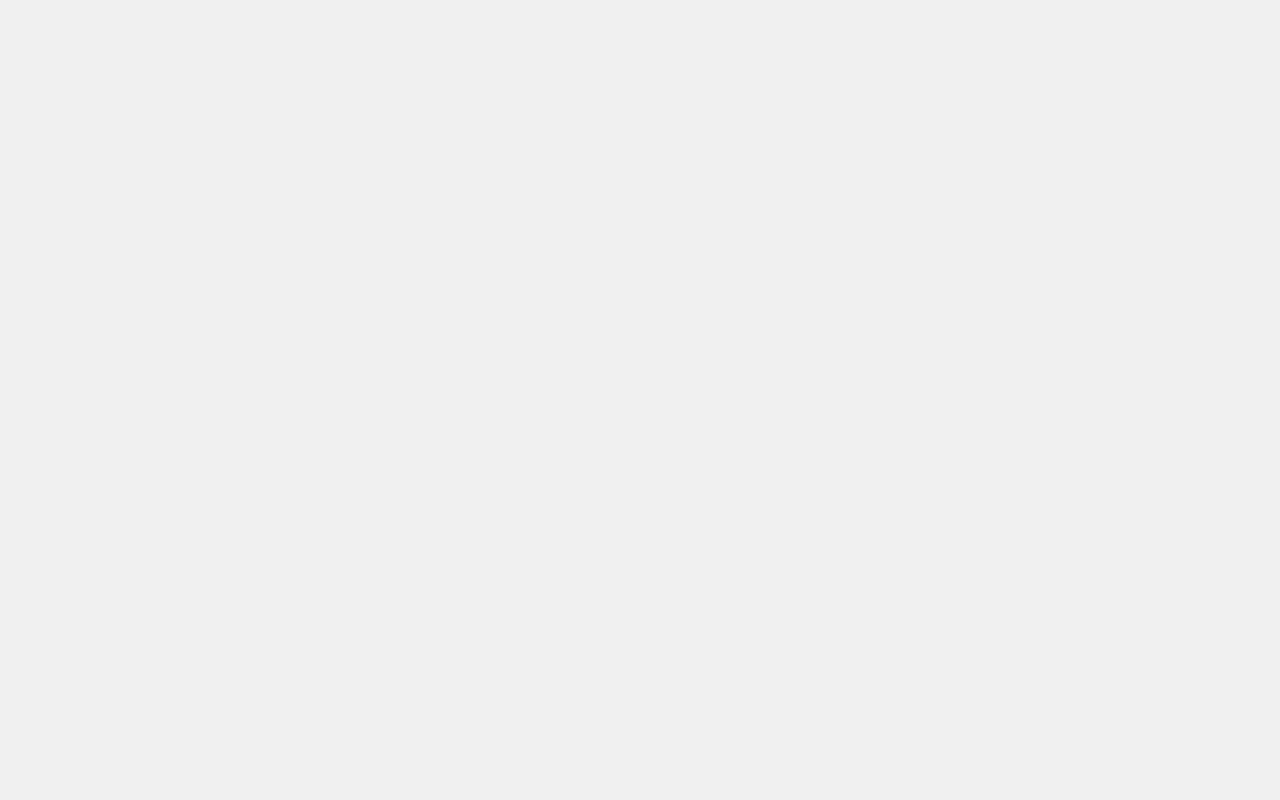
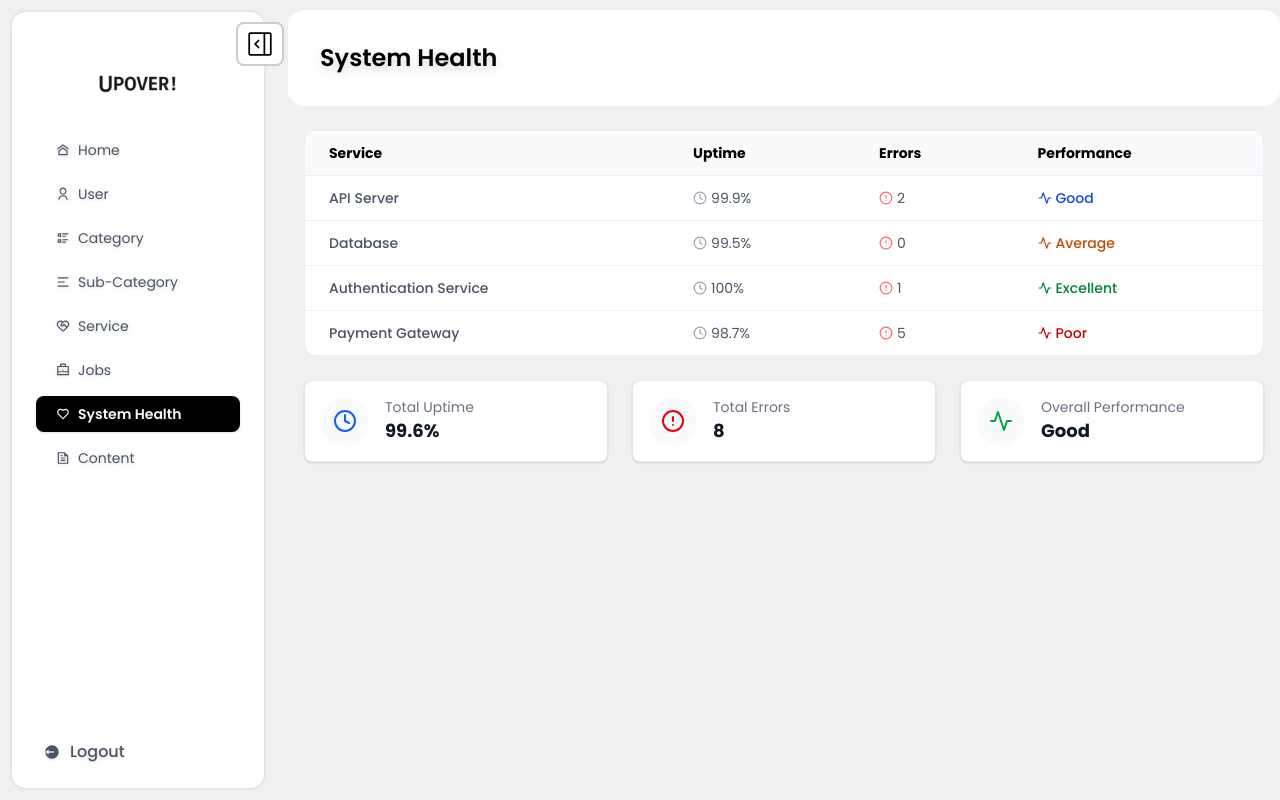
Before and after one commit to Duseca/upover-admin-panel, a React (Vite) app: page /system in a window 1280 px wide. Before the commit this address had no page. Built offline with nearby package versions, Linux system fonts and the light colour scheme.

Commit message:
frontend done

```diff
--- a/src/App.tsx
+++ b/src/App.tsx
@@ -13,6 +13,7 @@ import ServiceDetail from "./pages/Services/ServiceDetail";
 import Jobs from "./pages/Jobs/Jobs";
 import JobDetails from "./pages/Jobs/JobDetails";
 import Login from "./pages/Auth/Login";
+import SystemHealth from "./pages/System Health/SystemHealth";
 
 function App() {
 
@@ -21,7 +22,6 @@ function App() {
 
     <Route path="/" element={<RootLayout />} >
      <Route index element={<Home />} />
-
      <Route path='/user' element={<Users />} />
      <Route path='/user/:userId' element={<UserDetail />} />
      <Route path='/category' element={<Categories />} />
@@ -29,7 +29,8 @@ function App() {
      <Route path='/service' element={<Services />} />
      <Route path='/service/:serviceId' element={<ServiceDetail />} />
      <Route path='/job' element={<Jobs />} />
-      <Route path='/job/:id' element={<JobDetails />} />
+     <Route path='/job/:id' element={<JobDetails />} />
+     <Route path='/system' element={<SystemHealth />} />
      <Route path='/content' element={<Content />} />
      </Route>
       <Route path='/login' element={<Login />} />
--- a/src/components/Cards/QuickActionsCard.tsx
+++ b/src/components/Cards/QuickActionsCard.tsx
@@ -16,11 +16,7 @@ const QuickActionsCard = () => (
           <path strokeLinecap="round" strokeLinejoin="round" strokeWidth={2} d="M6 18L18 6M6 6l12 12" />
         </svg>
       } />
-      <ActionButton label="Archive Job" bg="gray" icon={
-        <svg className="w-5 h-5" fill="none" stroke="currentColor" viewBox="0 0 24 24">
-          <path strokeLinecap="round" strokeLinejoin="round" strokeWidth={2} d="M5 8h14M5 8a2 2 0 110-4h14a2 2 0 110 4M5 8v10a2 2 0 002 2h10a2 2 0 002-2V8m-9 4h4" />
-        </svg>
-      } />
+
     </div>
   </div>
 );
--- a/src/components/data.tsx
+++ b/src/components/data.tsx
@@ -9,6 +9,7 @@ export const getMenu = () => {
     { key: "subcategory", label: "Sub-Category", to: "/sub-category", icon: "RiMenu2Line" },
     { key: "service", label: "Service", to: "/service", icon: "RiServiceLine" },
     { key: "jobs", label: "Jobs", to: "/job", icon: "RiBriefcaseLine" },
+    { key: "system", label: "System health", to: "/system", icon: "RiHeartLine" },
     { key: "content", label: "Content", to: "/content", icon: "RiFileTextLine" },
   ];
   return MENU
@@ -206,6 +207,7 @@ export const usersData = [
     subscriptionPlan: "Premium",
     status: "Active",
     type: "ServiceProvider",
+    reported:false
   },
 
   // Service Provider Company
@@ -225,6 +227,7 @@ export const usersData = [
     taxId: "TAX-987654",
     status: "Inactive",
     type: "ServiceProviderCompany",
+    reported:true
   },
 
   // Another Service Provider
@@ -253,9 +256,8 @@ export const usersData = [
     subscriptionPlan: "Basic",
     status: "Active",
     type: "ServiceProvider",
+    reported:false
   },
-
-  // Regular Customer
   {
     id: 4,
     name: "Bob Williams",
@@ -266,6 +268,7 @@ export const usersData = [
       "https://images.pexels.com/photos/614810/pexels-photo-614810.jpeg?auto=compress&cs=tinysrgb&w=1600",
     status: "Active",
     type: "Customer",
+    reported:false
   },
 ];
 export const servicesData = [
--- a/src/layouts/partials/Sidebar.tsx
+++ b/src/layouts/partials/Sidebar.tsx
@@ -9,9 +9,11 @@ import {
   RiBriefcaseLine,
   RiFileTextLine,
   RiLogoutCircleFill,
-  RiCloseFill
+  RiCloseFill,
+  RiHeartLine
 } from "react-icons/ri";
 import { GoSidebarCollapse, GoSidebarExpand } from "react-icons/go";
+import logo from '../../assets/logo.svg'
 import { getMenu } from "../../components/data";
 const ICONS: Record<string, React.ElementType> = {
   RiHome9Line,
@@ -20,7 +22,8 @@ const ICONS: Record<string, React.ElementType> = {
   RiMenu2Line,
   RiServiceLine,
   RiBriefcaseLine,
-  RiFileTextLine
+  RiFileTextLine,
+  RiHeartLine
 };
 interface SidebarProps {
   smallSidebar: boolean;
@@ -98,7 +101,7 @@ const Sidebar: React.FC<SidebarProps> = ({ smallSidebar, setSmallSidebar }) => {
               {!smallSidebar && (
                 <li>
                   <Link to="/" className="flex items-center justify-center rounded-lg">
-                    {/* <img src={logo} alt="Logo" className="object-contain w-20 h-20" /> */}
+                    <img src={logo} alt="Logo" className="object-contain w-20 h-20" />
                   </Link>
                 </li>
               )}
--- a/src/pages/Home.tsx
+++ b/src/pages/Home.tsx
@@ -3,8 +3,7 @@ import { Link } from "react-router-dom"
 import UniversalChart from "../components/Chart"
 import Header from "../layouts/partials/Header"
 import {  FaUser } from "react-icons/fa"
-import { MdSportsGymnastics, MdStorefront } from "react-icons/md"
-import { VscQuestion } from "react-icons/vsc"
+import { RiBriefcaseLine, RiListCheck2, RiServiceLine } from "react-icons/ri"
 const Home = () => {
   return (
     <div>
@@ -15,44 +14,47 @@ const Home = () => {
             title="Users"
             count={5}
             icon={FaUser}
-            link="/users"
+            link="/user"
           />
              <Card
-            title=""
+            title="Category"
             count={2}
-            icon={MdSportsGymnastics}
-            link="/coaches"
+            icon={RiListCheck2}
+            link="/category"
           />
           <Card
-            title=""
+            title="Service"
             count={3}
-            icon={MdStorefront}
-            link="/vendors"
+            icon={RiServiceLine}
+            link="/service"
           />
           <Card
-            title=""
+            title="Jobs"
             count={3}
-            icon={VscQuestion}
-            link="/faqs"
+            icon={RiBriefcaseLine}
+            link="/job"
           />
         </div>
         <div className="bg-white rounded-xl shadow-md hover:shadow-xl transition-all duration-300 p-6">
   <UniversalChart
     type="multi-line"
-            title="Sales Overview"
+    title="User Engagement Overview"
     subtitle="Last 6 Months"
     height={350}
     data={[
-              { month: "Jan", sales: 400, revenue: 240 },
-              { month: "Feb", sales: 300, revenue: 139 },
-              { month: "Mar", sales: 500, revenue: 421 },
-              { month: "Apr", sales: 250, revenue: 200 },
+      { month: "Jan", likes: 420, comments: 120, shares: 50 },
+      { month: "Feb", likes: 380, comments: 100, shares: 65 },
+      { month: "Mar", likes: 500, comments: 200, shares: 80 },
+      { month: "Apr", likes: 450, comments: 150, shares: 70 },
+      { month: "May", likes: 600, comments: 250, shares: 90 },
+      { month: "Jun", likes: 550, comments: 220, shares: 100 },
     ]}
     xKey="month"
-            yKeys={["sales", "revenue"]}
-            colors={["#16a34a", "#2563eb"]}
+    yKeys={["likes", "comments", "shares"]}
+    colors={["#ADDF2F", "#1A8DFF", "#1DE1FF"]}
   />
 </div>
+
       </div>
     </div>
   )
--- /dev/null
+++ b/src/pages/System Health/SystemHealth.tsx
@@ -0,0 +1,122 @@
+import { FiActivity, FiAlertCircle, FiClock } from "react-icons/fi";
+import Header from "../../layouts/partials/Header";
+
+const systemData = [
+  {
+    id: 1,
+    service: "API Server",
+    uptime: "99.9%",
+    errors: 2,
+    performance: "Good",
+  },
+  {
+    id: 2,
+    service: "Database",
+    uptime: "99.5%",
+    errors: 0,
+    performance: "Average",
+  },
+  {
+    id: 3,
+    service: "Authentication Service",
+    uptime: "100%",
+    errors: 1,
+    performance: "Excellent",
+  },
+  {
+    id: 4,
+    service: "Payment Gateway",
+    uptime: "98.7%",
+    errors: 5,
+    performance: "Poor",
+  },
+];
+const SystemHealth = () => {
+  return (
+    <div>
+      <Header header="System Health" link="/" />
+      <div className="max-w-screen-2xl mx-auto px-4 py-6">
+        <div className="overflow-x-auto bg-white rounded-xl border border-gray-200/70">
+          <table className="w-full text-left text-sm">
+            <thead className="bg-gray-50 border-b border-gray-200/70">
+              <tr>
+                <th className="px-6 py-3">Service</th>
+                <th className="px-6 py-3">Uptime</th>
+                <th className="px-6 py-3">Errors</th>
+                <th className="px-6 py-3">Performance</th>
+              </tr>
+            </thead>
+            <tbody className="divide-y divide-gray-200/60">
+  {systemData.map((item) => (
+    <tr
+      key={item.id}
+      className="bg-white hover:bg-gray-50 transition-colors duration-150 ease-in-out"
+    >
+      <td className="px-6 py-3 font-medium text-gray-700/90">{item.service}</td>
+      <td className="px-6 py-3 text-gray-700/90">
+        <span className="flex items-center gap-1">
+          <FiClock className="text-gray-400" /> {item.uptime}
+        </span>
+      </td>
+      <td className="px-6 py-3 text-gray-700/90">
+        <span className="flex items-center gap-1">
+          <FiAlertCircle className="text-red-400" /> {item.errors}
+        </span>
+      </td>
+      <td
+        className={`px-6 py-3 font-medium ${
+          item.performance === "Excellent"
+            ? "text-green-700"
+            : item.performance === "Good"
+            ? "text-blue-700"
+            : item.performance === "Average"
+            ? "text-amber-700"
+            : "text-red-700"
+        }`}
+      >
+        <span className="flex items-center gap-1">
+          <FiActivity className="inline" /> {item.performance}
+        </span>
+      </td>
+    </tr>
+  ))}
+        </tbody>
+
+          </table>
+        </div>
+        <div className="grid grid-cols-1 sm:grid-cols-3 gap-6 mt-6">
+          {[
+            {
+              title: "Total Uptime",
+              value: "99.6%",
+              icon: <FiClock className="text-blue-600 w-6 h-6" />,
+            },
+            {
+              title: "Total Errors",
+              value: "8",
+              icon: <FiAlertCircle className="text-red-600 w-6 h-6" />,
+            },
+            {
+              title: "Overall Performance",
+              value: "Good",
+              icon: <FiActivity className="text-green-600 w-6 h-6" />,
+            },
+          ].map((card, idx) => (
+            <div
+              key={idx}
+              className="bg-white rounded-lg border border-gray-200 shadow-sm p-4 flex items-center gap-4"
+            >
+              <div className="p-3 bg-gray-50 rounded-full">{card.icon}</div>
+              <div>
+                <p className="text-gray-500 text-sm">{card.title}</p>
+                <p className="text-gray-900 font-bold text-lg">{card.value}</p>
+              </div>
+            </div>
+          ))}
+        </div>
+      </div>
+    </div>
+  )
+}
+
+export default SystemHealth
```
Also changed, not shown: src/pages/Users/UserDetail.tsx (+35 -21 lines), src/assets/logo.svg (added). Lines whose indentation alone changed are shown as unchanged.
